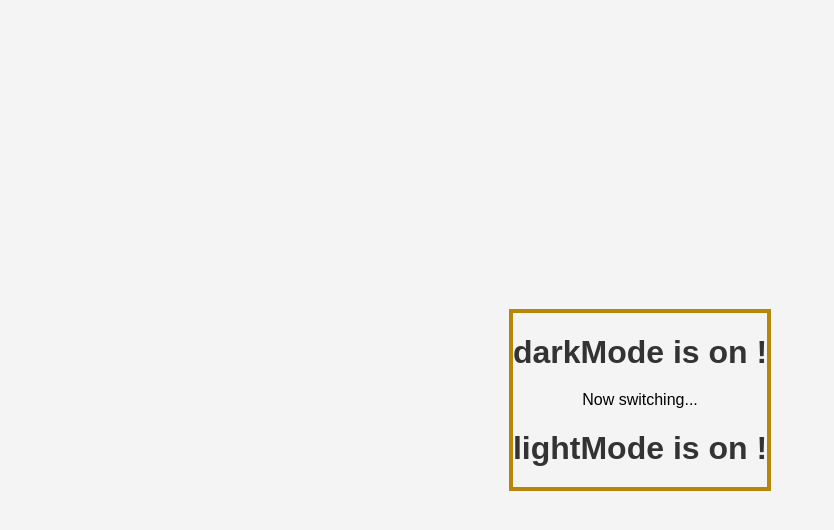
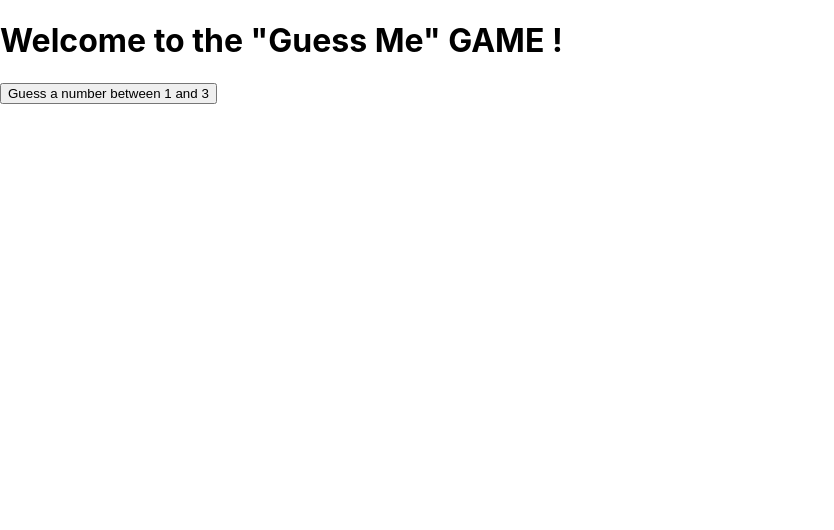
Before and after one commit to wekt2k04/comoponent-intitialization, a React (Create React App) app: page / in a window 1280 px wide. Shown: the top 530 px of the page, without its empty margins (0-834 px from the left). Built offline with nearby package versions, Linux system fonts and the light colour scheme.

Commit message:
adding a clickHandler function inside the App.js file

```diff
--- a/src/App.js
+++ b/src/App.js
@@ -1,11 +1,13 @@
-import './App.css';
-import './ModeToogler.css';
-import ModeToogler from './ModeToogler'
-
 function App() {
+  function handleClicker() {
+    let randomNum = Math.floor(Math.random() * 3) + 1
+    let userInput = prompt("Veillez entrer votre numéro: ")
+    alert(`Computer number: ${randomNum}, Your Guess: ${userInput}`)
+  }
   return (
     <>
-    <ModeToogler />
+    <h1>Welcome to the "Guess Me" GAME !</h1>
+    <button onClick={handleClicker}>Guess a number between 1 and 3</button>
     </>
   );
 }
```
